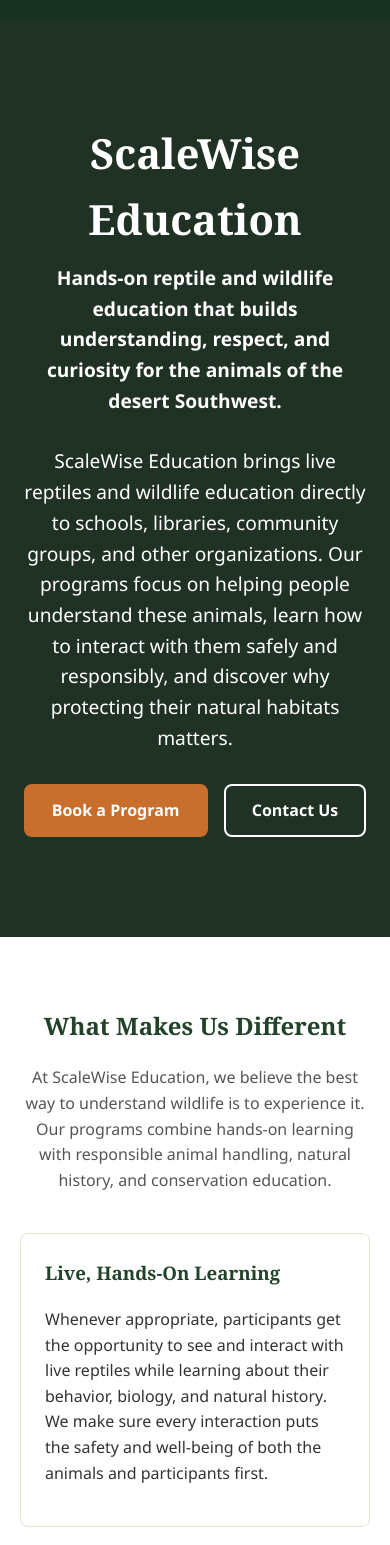
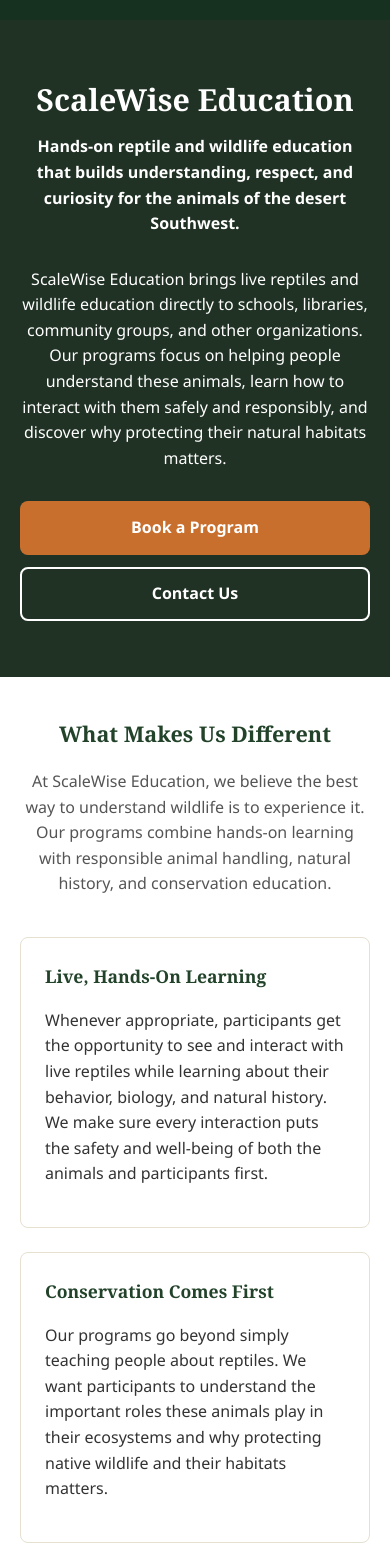
Before and after one commit to Detaai/ScaleWise-Education, a plain HTML site: page index.html in a window 390 px wide. Shown: the part 95-1640 px from the top of the page. Drawn offline with Linux system fonts and the light colour scheme.

Commit message:
Add files via upload

```diff
--- a/css/style.css
+++ b/css/style.css
@@ -175,6 +175,11 @@ img { max-width: 100%; display: block; }
   padding: 70px 0;
 }
 
+.table-scroll {
+  overflow-x: auto;
+  -webkit-overflow-scrolling: touch;
+}
+
 .section-alt {
   background-color: var(--color-sand);
 }
@@ -332,6 +337,51 @@ img { max-width: 100%; display: block; }
   .footer-grid { grid-template-columns: 1fr; }
 }
 
+@media (max-width: 600px) {
+  .hero {
+    padding: 56px 20px;
+  }
+
+  .hero h1 {
+    font-size: 1.9rem;
+  }
+
+  .hero p {
+    font-size: 1rem;
+  }
+
+  .hero .btn {
+    display: block;
+    width: 100%;
+    box-sizing: border-box;
+  }
+
+  .hero .btn + .btn {
+    margin-left: 0 !important;
+    margin-top: 12px;
+  }
+
+  .section {
+    padding: 40px 0;
+  }
+
+  .stub-page .section {
+    padding-top: 30px;
+  }
+
+  h1 { font-size: 1.7rem; }
+  h2 { font-size: 1.35rem; }
+  h3 { font-size: 1.1rem; }
+
+  .cta-band {
+    padding: 40px 16px;
+  }
+
+  table {
+    font-size: 0.85rem;
+  }
+}
+
 @media (max-width: 1400px) {
   .nav-toggle { display: block; }
   .nav-links {
```
Also changed, not shown: programs.html (+2 -0 lines).
